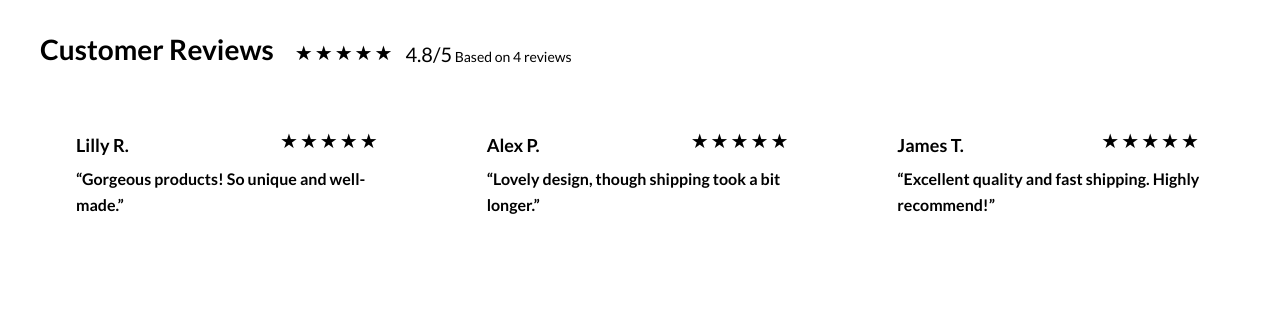
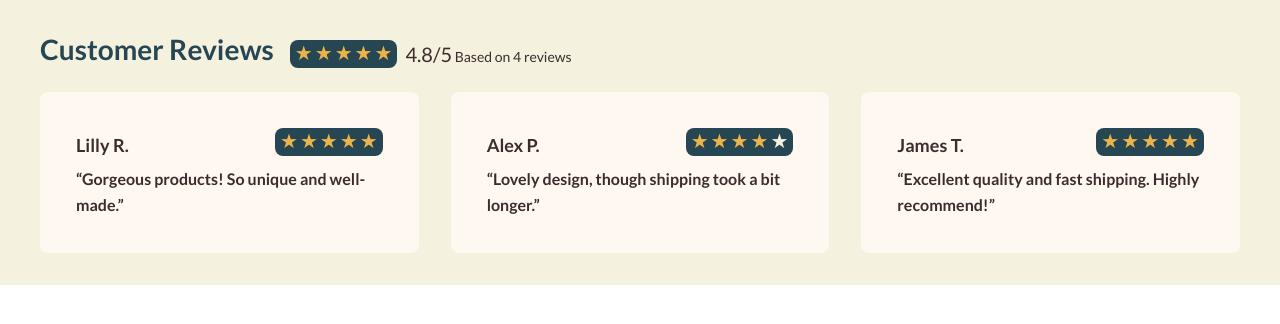
Before and after one commit to rostislav-nikitin90/wdd430-group-project, a Next.js app: page / in a window 1280 px wide. Shown: the top 324 px of the page. Built offline with nearby package versions, Linux system fonts and the light colour scheme.

Commit message:
Edited globals.css file

```diff
--- a/src/app/globals.css
+++ b/src/app/globals.css
@@ -1,4 +1,5 @@
 @import url('https://fonts.googleapis.com/css2?family=Lato:wght@300;400;500;600;700&family=Merriweather:wght@400;700;900&display=swap');
+@import url('../styles/variables.css');
 
 :root {
 --font-heading: 'Merriweather', serif;
```
